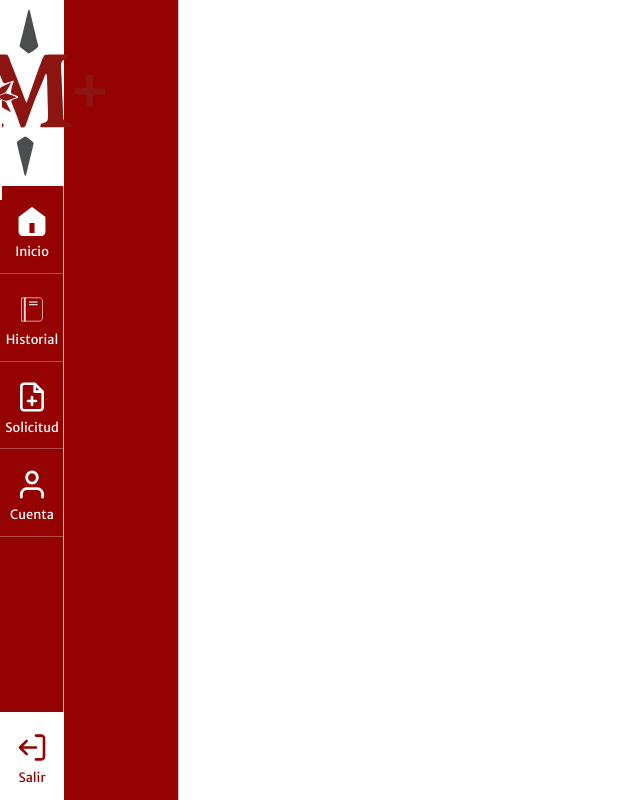
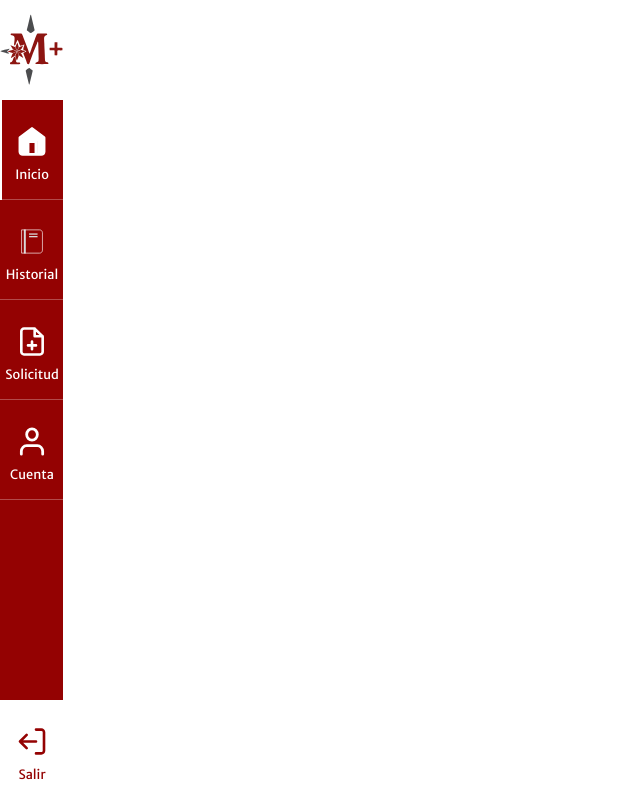
Before and after one commit to proyectoMaxCTPMN/mipp-plus, a Next.js app: page /mipp/account in a window 1280 px wide. Shown: the whole page, without its empty margins (0-640 px from the left). Built offline with nearby package versions, Linux system fonts and the light colour scheme.

Commit message:
advancements in navbar

```diff
--- a/src/app/mipp/components/nav/Navbar.jsx
+++ b/src/app/mipp/components/nav/Navbar.jsx
@@ -2,41 +2,81 @@
 
 import style from './navbar.module.css'
 import Image from 'next/image'
-import {useState } from 'react';
+import {useState, useRef, useEffect } from 'react';
 import { redirect } from 'next/navigation'
 
 export default function Navbar(){
     const [hoverIndex, setHoverIndex] = useState(0)
     const [pageIndex, setPageIndex] = useState(1)
+    //Solicitude Sidebar State
+    const [solicitudeShow, setSolicitudeShow] = useState(false)
 
-    //Solicitude Sidebar State
-    const [solicitudeShow, setSolicitudeShow] = useState(true)
+    const [optionsArray, setOptionsArray] = useState();
+
+    const solicitudeArray = ["Solicitud permiso de salida, tardía o ausencia", "Justificación permiso de salida, tardía o ausencia", "Justificación omisión de marca", "Reporte en infraestructura"]
+    const historyArray = ["Solicitudes, justificaciones de ausencias y tardías", "Justificaciones de omisión de marca", "Reportes de Infraestructura"]
+
 
     let barHeight = pageIndex * 12.5;
+    const componentRef = useRef(null);
+
+    useEffect(() => {
+        function handleClickOutside(event) {
+            if (componentRef.current && !componentRef.current.contains(event.target)) {
+            // This code runs when a click occurs outside the component
+            setSolicitudeShow(false)
+            // Perform actions like closing a modal, dropdown, etc.
+            }
+        }
+
+        // Add event listener
+        document.addEventListener("mousedown", handleClickOutside);
+
+        // Clean up the event listener on component unmount
+        return () => {
+            document.removeEventListener("mousedown", handleClickOutside);
+        };
+    }, [componentRef]);
+
+
+
+
+
+
+
+
     return(
-        <>
-            <div className={style.sidebarContainer}>
+        <div ref={componentRef}>
+            <div className={style.sidebarContainer} ref={componentRef}>
                 <div className={style.selectedBar} style={{top:`${barHeight}dvh`}}></div>
-                <div className={style.logo} style={solicitudeShow ? {width: "12dvw"} : {width: "5dvw"} }>
-                    <Image src={"/logo-short.svg"} height={20} width={20} alt='Logo' className={style.logoImage}/>
+                <div className={style.logo} style={solicitudeShow ? {width: "12dvw", placeContent: "start"} : {width: "5dvw", placeContent: "center"} }>
+                    <Image
+                        style={solicitudeShow ? {width: "9dvw", left: "30%"} : {width: "5dvw", left: "0"}}
+                        src={solicitudeShow ? "/logo-extended.svg" : "/logo-short.svg"}
+                        height={20}
+                        width={20}
+                        alt='Logo'
+                        className={style.logoImage}
+                        unoptimized
+                    />
                 </div>
 
-                <div className={style.dashboard} onClick={() => {setPageIndex(1); redirect("/mipp/dashboard");}} onMouseEnter={() => setHoverIndex(1)} onMouseLeave={() => setHoverIndex(0)}>
+                <div className={style.dashboard} onClick={() => {setPageIndex(1); setSolicitudeShow(false); redirect("/mipp/dashboard");}} onMouseEnter={() => setHoverIndex(1)} onMouseLeave={() => setHoverIndex(0)}>
                     <Image src={pageIndex == 1 || hoverIndex == 1? "/menuIcons/home_selected.svg" : "/menuIcons/home_unselected.svg"} height={20} width={20} alt='Logo' className={style.iconImage}/>
                     <p className={style.subText}>Inicio</p>
                 </div>
 
-                <div className={style.history} onClick={() => {setPageIndex(2); redirect("/mipp/history");}} onMouseEnter={() => setHoverIndex(2)} onMouseLeave={() => setHoverIndex(0)}>
+                <div className={style.history} onClick={() => {setPageIndex(2); setOptionsArray(historyArray); setSolicitudeShow(true);}} onMouseEnter={() => setHoverIndex(2)} onMouseLeave={() => setHoverIndex(0)}>
                     <Image src={pageIndex == 2 || hoverIndex == 2 ? "/menuIcons/hist_selected.svg" : "/menuIcons/hist_unselected.svg"} height={20} width={20} alt='Logo' className={style.iconImage}/>
                     <p className={style.subText}>Historial</p>
                 </div>
 
-                <div className={style.soli} onClick={() => {setPageIndex(3); redirect("/mipp/solicitude");}} onMouseEnter={() => setHoverIndex(3)} onMouseLeave={() => setHoverIndex(0)}>
+                <div className={style.soli} onClick={() => {setPageIndex(3); setOptionsArray(solicitudeArray); setSolicitudeShow(true);}} onMouseEnter={() => setHoverIndex(3)} onMouseLeave={() => {setHoverIndex(0);}}>
                     <Image src={pageIndex == 3 || hoverIndex == 3 ? "/menuIcons/soli_selected.svg" : "/menuIcons/soli_unselected.svg"} height={20} width={20} alt='Logo' className={style.iconImage}/>
                     <p className={style.subText}>Solicitud</p>
                 </div>
 
-                <div className={style.account} onClick={() => {setPageIndex(4); redirect("/mipp/account");}} onMouseEnter={() => setHoverIndex(4)} onMouseLeave={() => setHoverIndex(0)}>
+                <div className={style.account} onClick={() => {setPageIndex(4); setSolicitudeShow(false); redirect("/mipp/account");}} onMouseEnter={() => setHoverIndex(4)} onMouseLeave={() => setHoverIndex(0)}>
                     <Image src={pageIndex == 4 || hoverIndex == 4 ? "/menuIcons/account_selected.svg" : "/menuIcons/account_unselected.svg"} height={20} width={20} alt='Logo' className={style.iconImage}/>
                     <p className={style.subText}>Cuenta</p>
                 </div>
@@ -47,17 +87,23 @@ export default function Navbar(){
                 </div>
             </div>
 
-            <SolicitudeBar solicitudeShow={solicitudeShow}/>
-        </>
+            <SolicitudeBar solicitudeShow={solicitudeShow} setSolicitudeShow={setSolicitudeShow} optionsArray={optionsArray} />
+        </div>
 
     )
 }
 
 
-function SolicitudeBar({solicitudeShow}){
+function SolicitudeBar({solicitudeShow, setSolicitudeShow, optionsArray}){
     return(
-        <div className={style.solicitudeSideBar} style={solicitudeShow ? {left:" 5dvw"} : {left:"-2dvw"}}>
+        <div className={style.solicitudeSideBar} style={solicitudeShow ? {left:" 5dvw"} : {left:"-4dvw"}}>
+            <div className={style.logoSpace}/>
 
+            <div className={style.SSScontent}>
+                {optionsArray?.map((item, index ))
+
+                }
+            </div>
         </div>
     )
 }
--- a/src/app/mipp/components/nav/navbar.module.css
+++ b/src/app/mipp/components/nav/navbar.module.css
@@ -4,6 +4,7 @@
     display: grid;
     height: 100dvh;
     width: 5dvw;
+    max-width: 5dvw !important;
     background-color: #940202;
     position: absolute;
     left: 0;
@@ -18,18 +19,23 @@
     "."
     "logoff";
     grid-template-rows: repeat(8,1fr);
-    border-right: 1px solid #c4c4c4;
+    border-right: 1px solid #ffffff;
+
 }
 
-.sidebarContainer >*{
+.sidebarContainer > *{
     font-family: "Merriweather Sans", sans-serif;
     font-optical-sizing: auto;
     display: flex;
     flex-direction: column;
+    flex-wrap: wrap;
     place-content: center;
     place-items: center;
+    width: 5dvw;
     max-width: 5dvw;
     border-bottom: 1px solid rgba(255, 255, 255, 0.288);
+    max-height: 12.5dvh;
+
 }
 
 .selectedBar{
@@ -66,14 +72,21 @@
 }
 
 .logo{
-    background-color: white;
+    font-size: 0;
+    object-fit: contain;
     grid-area: logo;
     height: 100%;
-
+    background-color: #fff;
+    max-height: 12.5dvh;
+    max-width: 5dvw;
     padding: 0.5em;
+    position: relative;
     & .logoImage{
-        width: inherit;
-        height: auto;
+        height: 100%;
+        object-fit: contain;
+        position: absolute;
+        top: 0;
+        transition: left 0.4s ease-in-out;
     }
 }
 
@@ -98,7 +111,7 @@
 }
 
 .logoff{
-    background-color: white;
+    background-color: rgb(255, 255, 255);
     grid-area: logoff;
 }
 
@@ -112,8 +125,17 @@
     background-color: #940202;
     position: absolute;
     z-index: 4;
-    grid-template-rows: repeat(4,1fr);
     border-right: 1px solid #c4c4c4;
+    grid-template-areas:
+    "logoSpace"
+    "SSSContent"
+    "SSSContent"
+    "SSSContent"
+    "SSSContent"
+    "SSSContent"
+    "SSSContent"
+    "SSSContent";
+    transition: left 0.2s ease-in-out;
 }
 
 .sidebarContainer >*{
@@ -126,3 +148,11 @@
     max-width: 5dvw;
     border-bottom: 1px solid rgba(255, 255, 255, 0.288);
 }
+
+.logoSpace{
+    background-color: #fff;
+}
+
+.SSSContent{
+
+}
```
